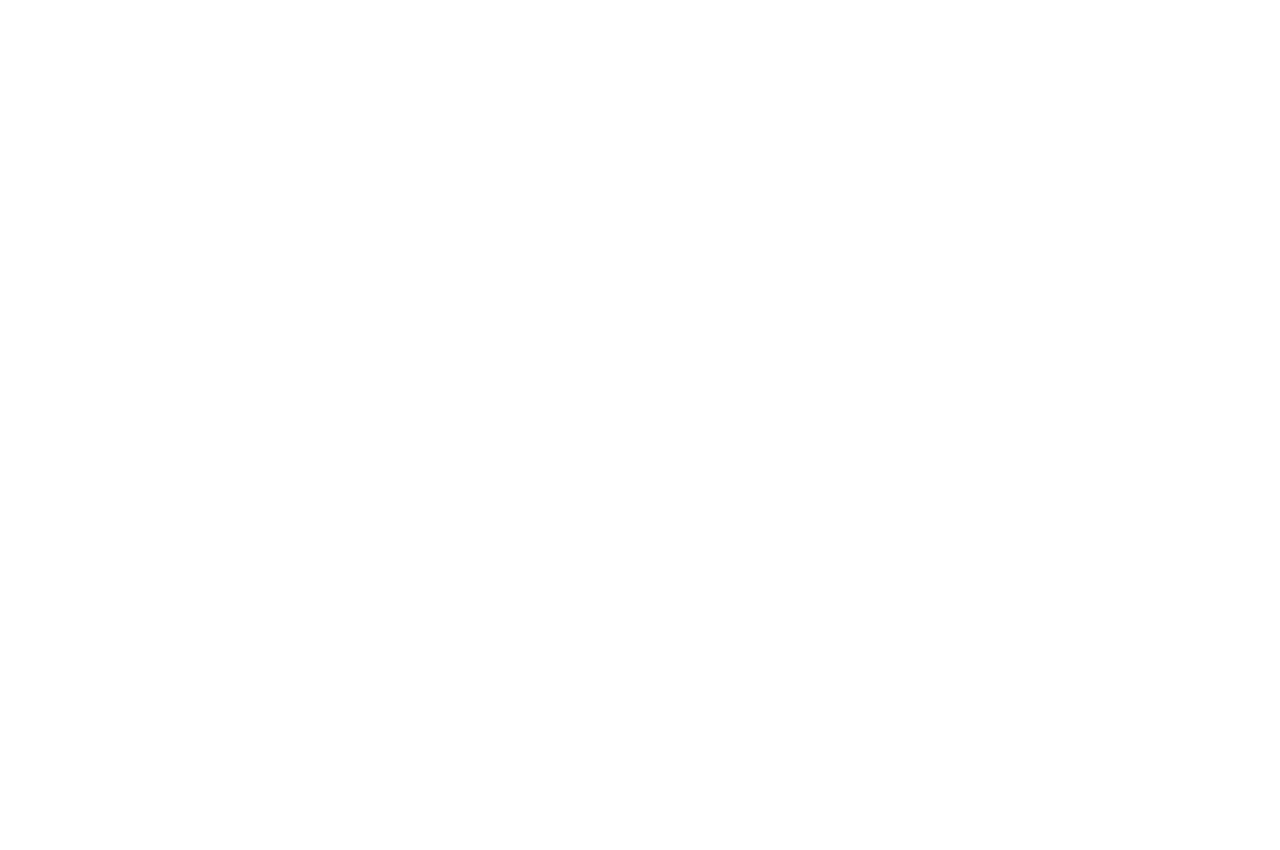
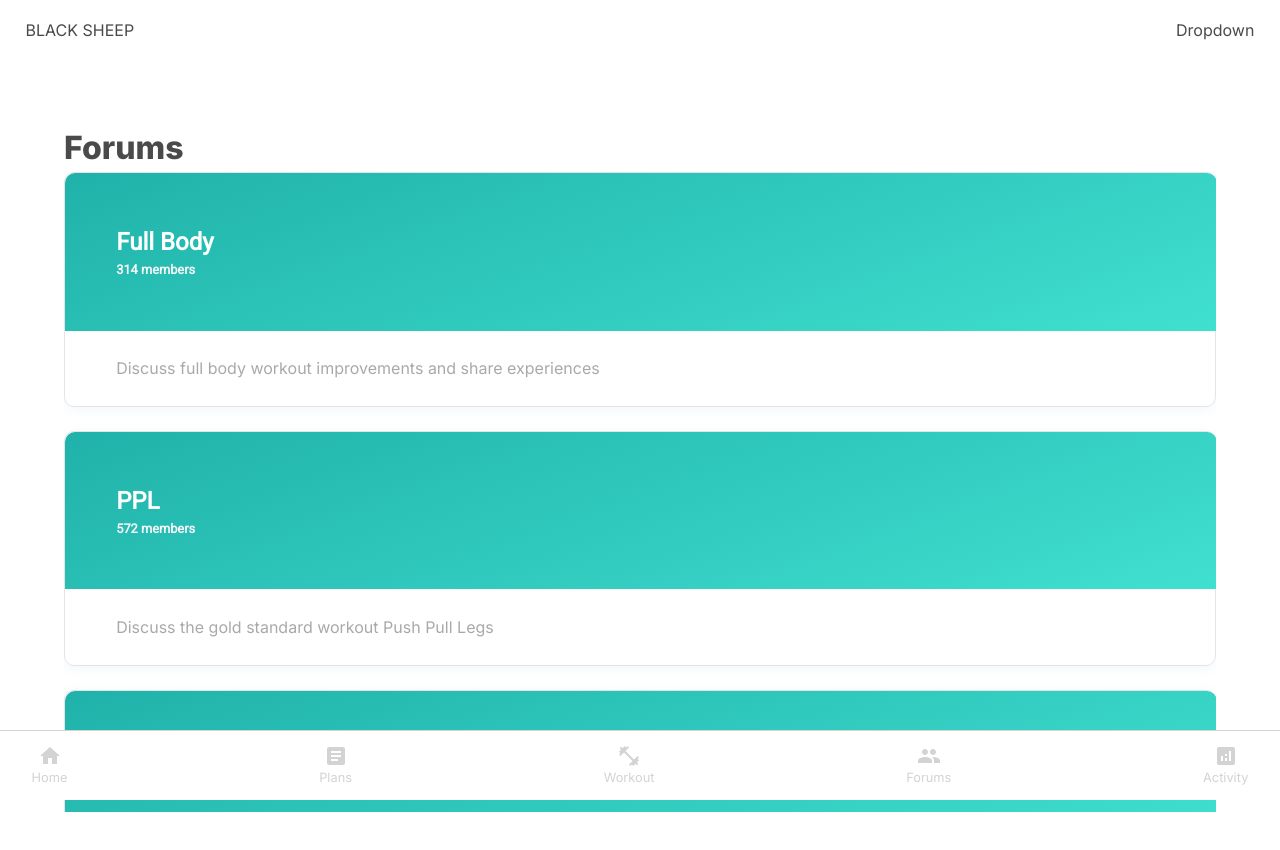
Before and after one commit to trongtngu/BlackSheep, a React (Vite) app in the folder frontend/: page /Forums in a window 1280 px wide. Before the commit this address had no page. Shown: the top 850 px of the page. Before the commit the page ends 800 px from the top, so only its background shows below. Built offline with nearby package versions, Linux system fonts and the light colour scheme.

Commit message:
added forum cards

```diff
--- /dev/null
+++ b/frontend/src/pages/Forums.tsx
@@ -0,0 +1,117 @@
+import React from 'react'
+import styled from 'styled-components'
+import Navbar from '../components/Navbar'
+import MobileFooter from '../components/MobileFooter'
+
+const Wrapper = styled.div`
+  padding: 5vw;
+`
+
+const ForumsBanner = styled.div`
+  height: 3rem;
+`
+
+const ForumsTitle = styled.div`
+  font-size: 2rem;
+  font-weight: bold;
+`
+
+const ForumsCardContainer = styled.div`
+  display: flex;
+  flex-direction: column;
+
+  gap: 3vh;
+
+  height: 80vh;
+
+  overflow-y: auto;
+  overflow-x: hidden;
+
+  padding-bottom: 20vh;
+`
+
+const ForumsCard = styled.div`
+  border: 1px solid #E3E4E6;
+  border-radius: 10px;
+  box-shadow: 0 2px 12px rgba(67,137,162,0.08);
+`
+
+const ForumsCardImage = styled.div`
+  width: 90vw;
+  background: linear-gradient(160deg, #20B2AA 0%, #40E0D0 100%);
+
+  display: flex;
+
+  justify-content: flex-end;
+  flex-direction: column;
+
+  color: white;
+  font-weight: bold;
+  font-family: Roboto;
+  font-size: 1.5rem;
+
+  padding: 4vw;
+
+  border-top-right-radius: inherit;
+  border-top-left-radius: inherit;
+`
+
+const ForumMembersCount = styled.div`
+  font-size: 0.8rem;
+  color: #F4F5F7;
+`
+
+const ForumsCardBody = styled.div`
+  color: darkgrey;
+  padding: 2vw 4vw 2vw 4vw;
+`
+
+export default function Forum() {
+  return (
+    <>
+      <Navbar />
+      <Wrapper>
+        <ForumsBanner>
+          <ForumsTitle>
+            Forums
+          </ForumsTitle>
+        </ForumsBanner>
+
+        <ForumsCardContainer>
+          <ForumsCard>
+            <ForumsCardImage>
+              <div>Full Body</div>
+              <ForumMembersCount>314 members</ForumMembersCount>
+            </ForumsCardImage>
+
+            <ForumsCardBody>
+              Discuss full body workout improvements and share experiences
+            </ForumsCardBody>
+          </ForumsCard>
+          <ForumsCard>
+            <ForumsCardImage>
+              <div>PPL</div>
+              <ForumMembersCount>572 members</ForumMembersCount>
+            </ForumsCardImage>
+
+            <ForumsCardBody>
+              Discuss the gold standard workout Push Pull Legs
+            </ForumsCardBody>
+          </ForumsCard>
+          <ForumsCard>
+            <ForumsCardImage>
+              <div>Upper Lower</div>
+              <ForumMembersCount>193 members</ForumMembersCount>
+            </ForumsCardImage>
+
+            <ForumsCardBody>
+              Discuss the alternating workouts of Upper Lower
+            </ForumsCardBody>
+            </ForumsCard>
+
+        </ForumsCardContainer>
+      </Wrapper>
+      <MobileFooter />
+    </>
+    )
+}
--- a/frontend/src/pages/FullBody.tsx
+++ b/frontend/src/pages/FullBody.tsx
@@ -26,13 +26,9 @@
   display: flex;
   justify-content: space-between;
 
-  width: 100vw;
-  padding: 0vw 5vw 0vw 5vw;
+  width: 90vw;
 
   align-items: center;
-
-  background: linear-gradient(160deg, #20B2AA 0%, #40E0D0 80%);
-  color: white;
 `
 
 const Title = styled.div`
@@ -52,7 +48,7 @@
   border-bottom: 1px solid rgb(227, 227, 227);
   font-weight: bold;
 
-  padding-top: 1vh;
+  padding-top: 6vh;
   padding-bottom: 1vh;
   width: 90vw;
 `
--- a/frontend/src/pages/Plans.tsx
+++ b/frontend/src/pages/Plans.tsx
@@ -1,11 +1,9 @@
-import React from 'react'
 import styled from 'styled-components'
 
 import Navbar from '../components/Navbar'
 import MobileFooter from '../components/MobileFooter'
 
 const Wrapper = styled.div`
-
   padding: 5vw;
 `
 
@@ -40,7 +38,7 @@
 
 const PlansCardImage = styled.div`
   width: 90vw;
-  background: orange;
+  background: linear-gradient(160deg, #20B2AA 0%, #40E0D0 100%);
   height: 60vw;
 
   display: flex;
--- a/frontend/src/site/Site.tsx
+++ b/frontend/src/site/Site.tsx
@@ -8,6 +8,7 @@
 import FullBody from '../pages/FullBody'
 
 import Plans from '../pages/Plans'
+import Forums from '../pages/Forums.tsx'
 
 export default function Site() {
   return (
@@ -18,6 +19,7 @@
 
         <Route path ='/template/FullBody' element={<FullBody/>}/>
         <Route path = '/Plans' element = {<Plans/>}/>
+        <Route path = '/Forums' element = {<Forums/>}/>
       </Routes>
     </>
   )
```
